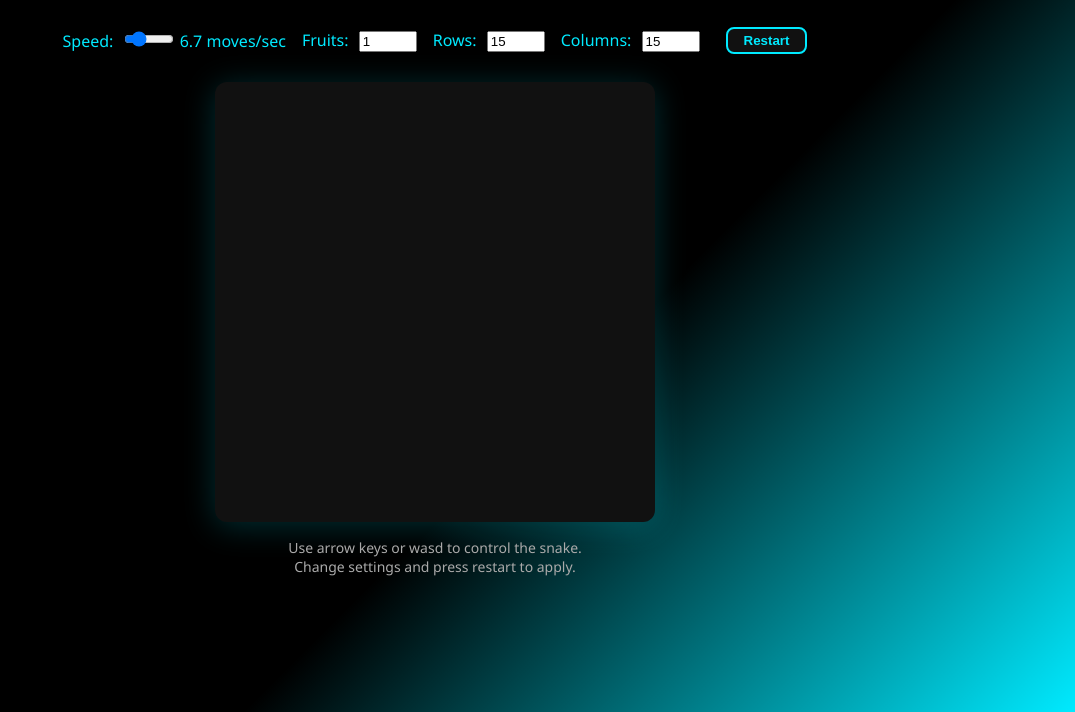
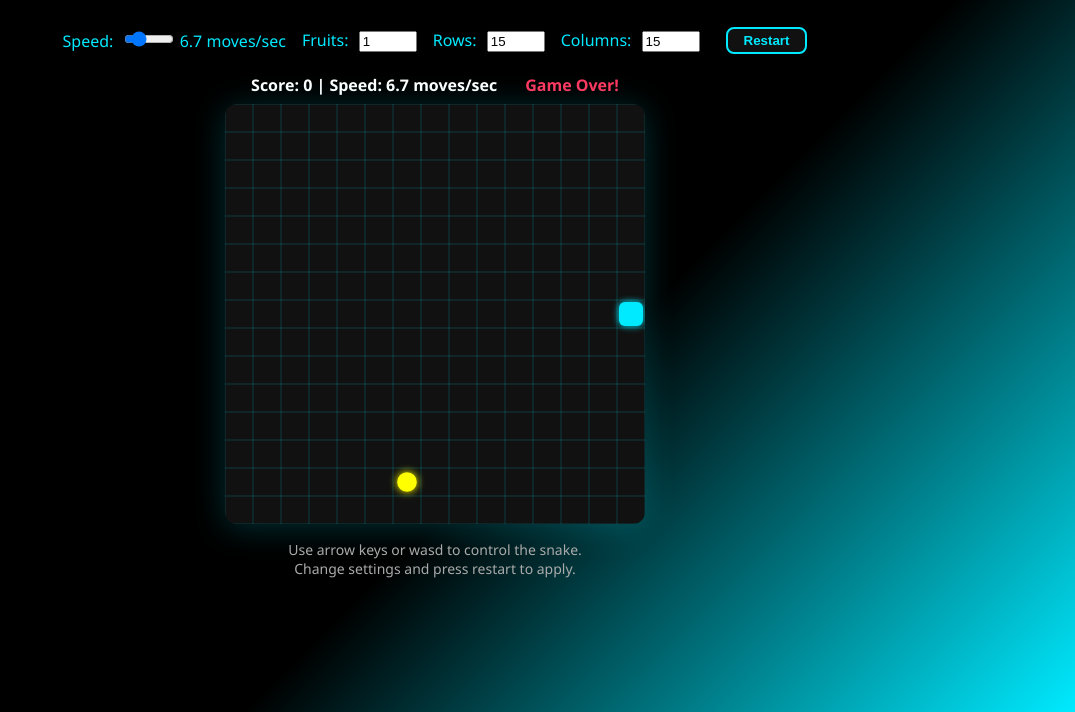
Before and after one commit to RoNotBroYT/Snake, a plain HTML site: page index.html in a window 1280 px wide. Shown: the part 88-800 px from the top of the page, without its empty margins (205-1280 px from the left). Drawn offline with Linux system fonts and the light colour scheme.

Commit message:
Update index.html

```diff
--- a/index.html
+++ b/index.html
@@ -98,7 +98,7 @@
       <button id="restart">Restart</button>
     </div>
     <div class="info" id="info"></div>
-    <canvas id="game" width="440" height="440" tabindex="1"></canvas>
+    <canvas id="game" width="420" height="420" tabindex="1"></canvas>
     <div style="color:#aaa;font-size:14px;text-align:center">
       Use arrow keys or wasd to control the snake.<br>
       Change settings and press restart to apply.
@@ -154,7 +154,6 @@
       return pos;
     }
     function getCurrentSpeed() {
-      :
       let baseMovesSec = 1000/baseSpeed;
       let addMovesSec = Math.floor(applesEaten/2)*0.1;
       let totalMovesSec = baseMovesSec + addMovesSec;
@@ -198,6 +197,7 @@
       }
       draw();
     }
+
     function draw() {
       ctx.clearRect(0,0,canvas.width,canvas.height);
 
@@ -280,6 +280,7 @@
 
 
     resetGame();
+    draw();
   </script>
 </body>
 </html>
```
